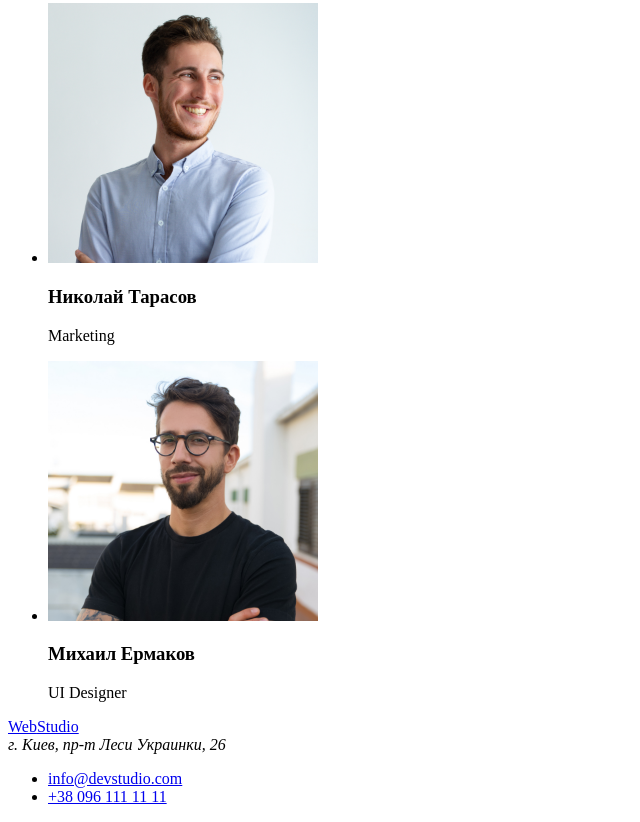
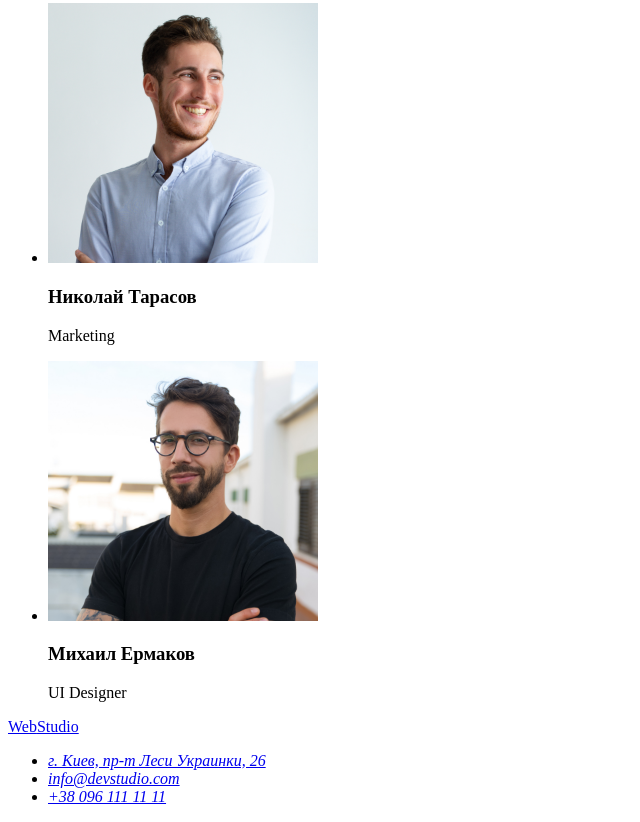
Before and after one commit to YevheniiaVolkova/goit-markup-hw-01, a plain HTML site: page index.html in a window 1280 px wide. Shown: the part 2285-3107 px from the top of the page, without its empty margins (0-640 px from the left). Drawn offline with Linux system fonts and the light colour scheme.

Commit message:
Добавлена точка на карте

```diff
--- a/index.html
+++ b/index.html
@@ -93,11 +93,14 @@
 
     <footer>
         <a href="./index.html"><span>Web</span>Studio</a>
-        <address>г. Киев, пр-т Леси Украинки, 26 </address>
-        <ul>
-            <li><a href="mailto:info@devstudio.com">info@devstudio.com</a></li>
-            <li><a href="tel:+380961111111">+38 096 111 11 11</a></li>
-        </ul>
+        <address>
+            <ul>
+                <li><a href="https://goo.gl/maps/G6UXCdozWN6AaGB96" target="_blank" rel="noopenee noreferrer">г. Киев, пр-т Леси Украинки, 26</a></li>
+                <li><a href="mailto:info@devstudio.com">info@devstudio.com</a></li>
+                <li><a href="tel:+380961111111">+38 096 111 11 11</a></li>
+            </ul>
+        </address>
+
     </footer>
 </body>
 </html>
```
